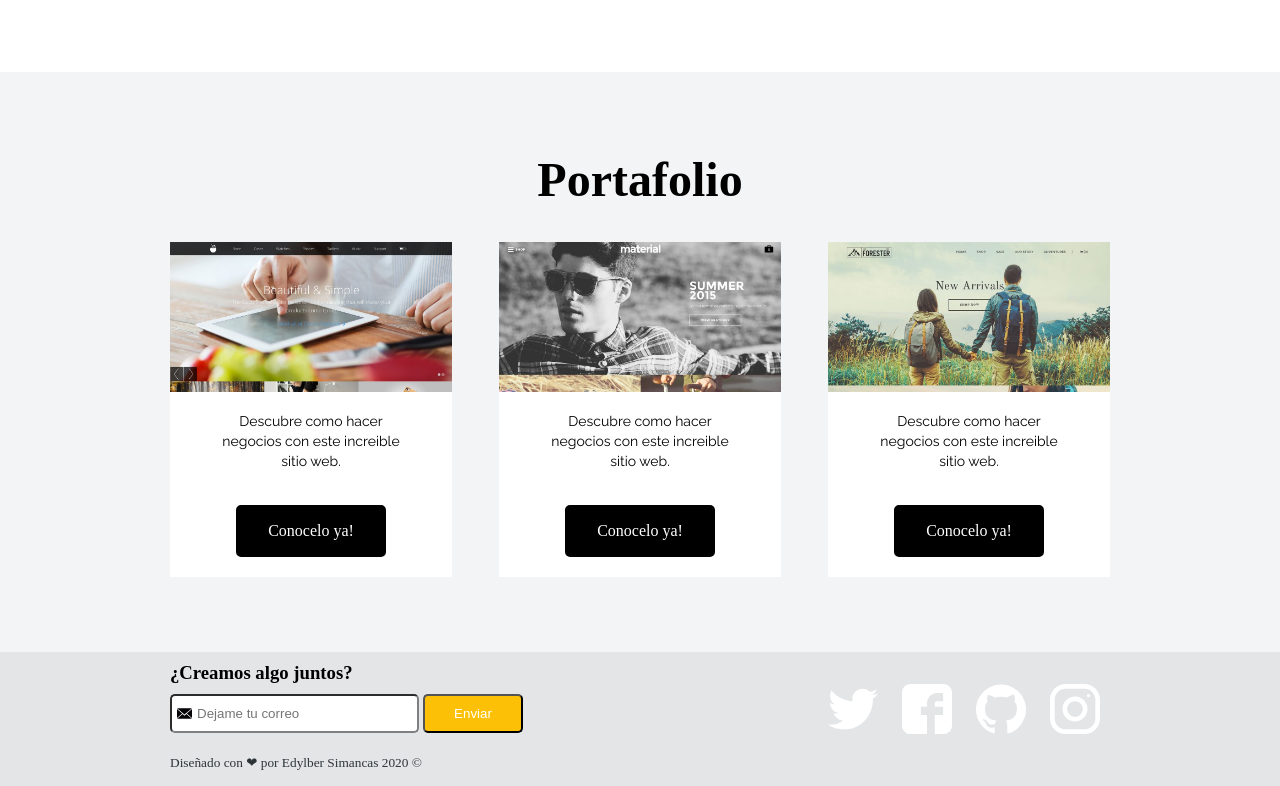
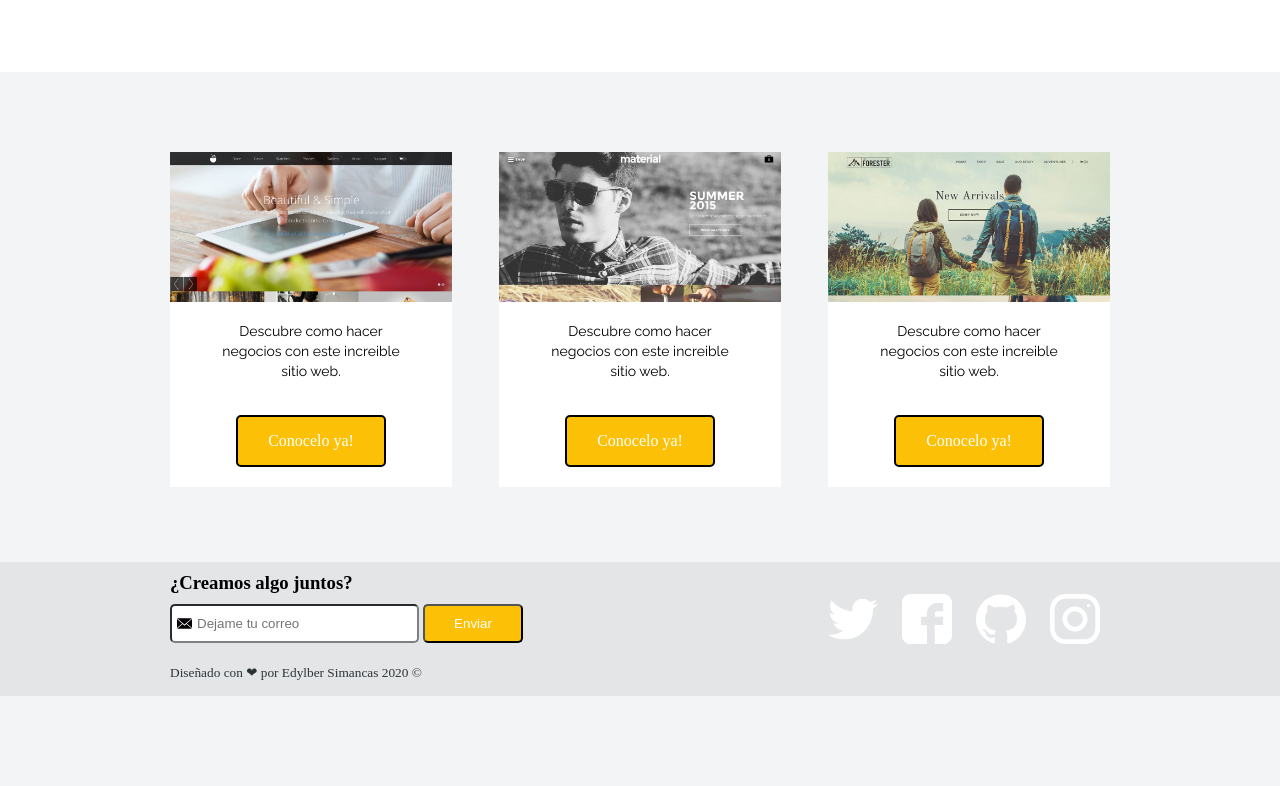
Before and after one commit to esimabol/portfolio, a plain HTML site: page index.html in a window 1280 px wide. Shown: the part 1254-2040 px from the top of the page. After the commit the page ends 1950 px from the top, so only its background shows below. Drawn offline with Linux system fonts and the light colour scheme.

Commit message:
Finalizando el area de portafolio

```diff
--- a/css/style.css
+++ b/css/style.css
@@ -12,7 +12,7 @@ body {
 img {
  	width:100%;
  }
- h2 {
+h2 {
 	text-align: center;
 	color:rgb(0, 0, 0);
 	font-size: 'Raleway', sans-serif;
@@ -153,8 +153,8 @@ input[type = email], input[name="field-name"] {
 }
 
 .button {
-  background-color: rgb(0, 0, 0);
-  border: 2px solid rgb(0, 0, 0);
+  background-color: rgba(252, 193, 7, 1);
+  border: 2px solid rgba(0, 0, 0, 1);
   border-radius:5px;
   color: #fff;
   padding: 15px 30px;
@@ -172,7 +172,10 @@ input[type = email], input[name="field-name"] {
 }
 
 
-
+.portfolio {
+	padding-top: 80px;
+	padding-bottom: 75px;
+}
 .portfolio .container {
 	display: flex;
 	flex-direction: row;
@@ -207,7 +210,7 @@ input[type = email], input[name="field-name"] {
 	box-shadow: 0 34px 50px -15px rgba(0, 0, 0, 0.13);
 }
 
-/*Aside*/
+/*Aside y Footer*/
 
 .contacto {
 	background-color: rgb(227, 229, 231);
@@ -267,7 +270,7 @@ input[type=submit] {
 .clearfix {
 	clear: both;
 }
-/*FOOTER DESIGN*/
+
 footer {
 	background-color: rgb(227, 229, 231);
 	color:rgb(45, 52, 56);
--- a/index.html
+++ b/index.html
@@ -53,7 +53,6 @@
 			</div>
 		</section>
 		<section class="portfolio">
-			<h2>Portafolio</h2>
 			<div class="container">
 				<article class="portfolio-col">
 					<img src="img/project_1.jpg">
```
